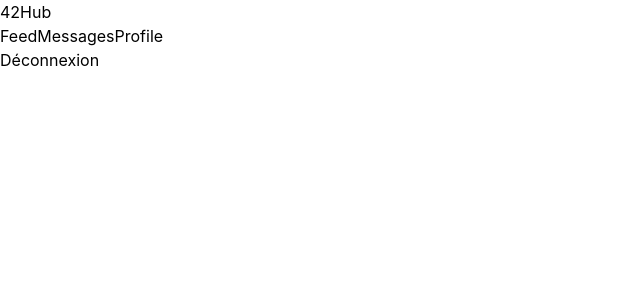
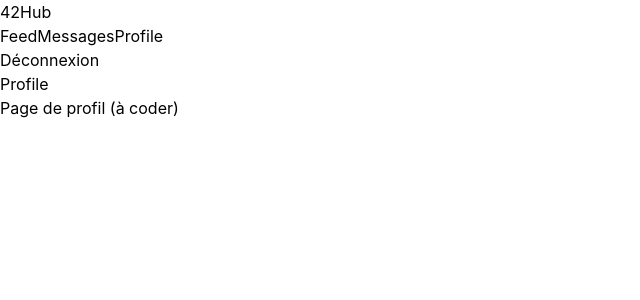
Before and after one commit to zobzob90/ft_transcendance_front, a React (Vite) app in the folder frontend/: page /profile in a window 1280 px wide. Shown: the top 300 px of the page, without its empty margins (0-640 px from the left). Built offline with nearby package versions, Linux system fonts and the light colour scheme.

Commit message:
correction navbar

```diff
--- a/frontend/src/App.jsx
+++ b/frontend/src/App.jsx
@@ -16,9 +16,9 @@ function App()
         <Route path="/register" element={<Register />} />
 
 		{/*ROUTE AVEC NAVBAR*/}
-		<Route path="/feed" element={<Layout />} />
-		<Route path="/messages" element={<Layout />} />
-		<Route path="/profile" element={<Layout />} />
+		<Route path="/feed" element={<Layout><Feed /></Layout>} />
+		<Route path="/messages" element={<Layout><Messages /></Layout>}  />
+		<Route path="/profile" element={<Layout><Profile /></Layout>} />
 
 		{/*REDIRECTION PAR DEFAUT*/}
         <Route path="/" element={<Navigate to="/login" />} />
```
